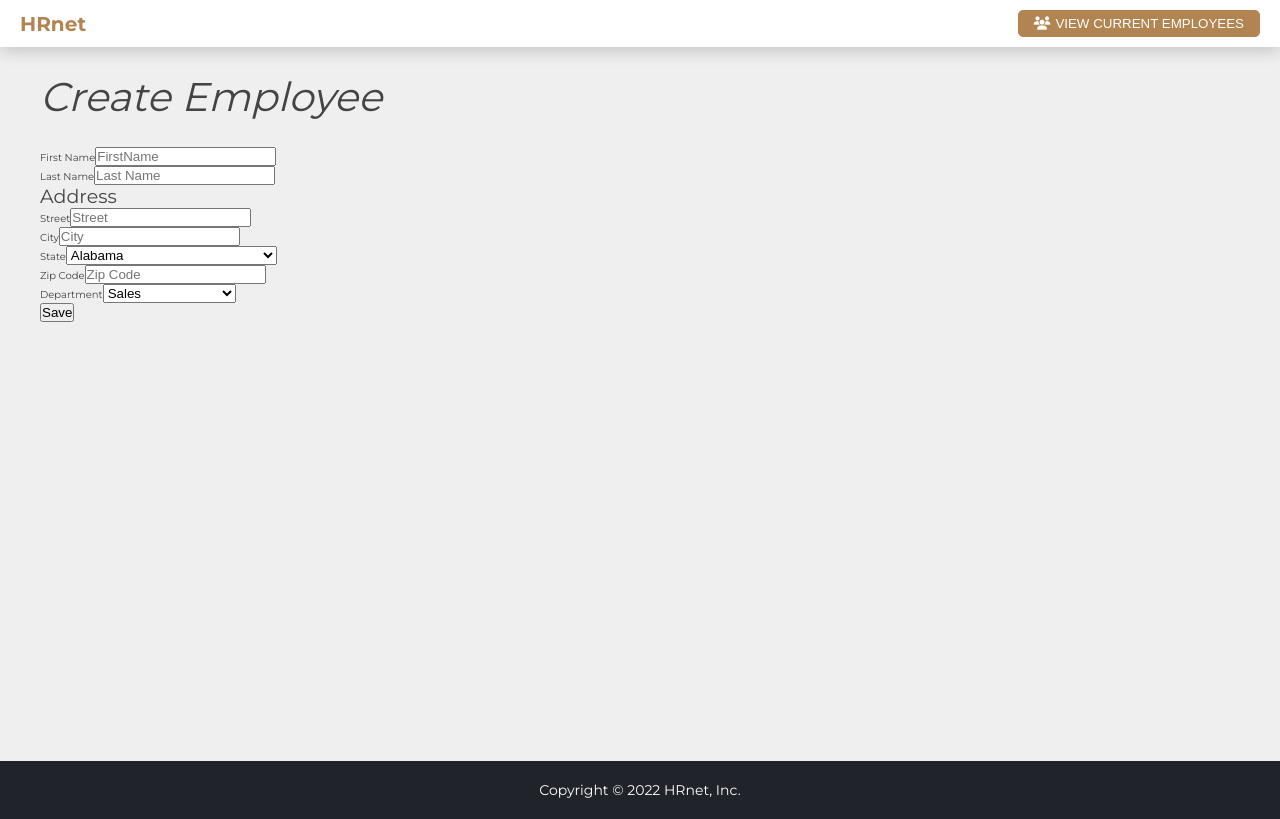
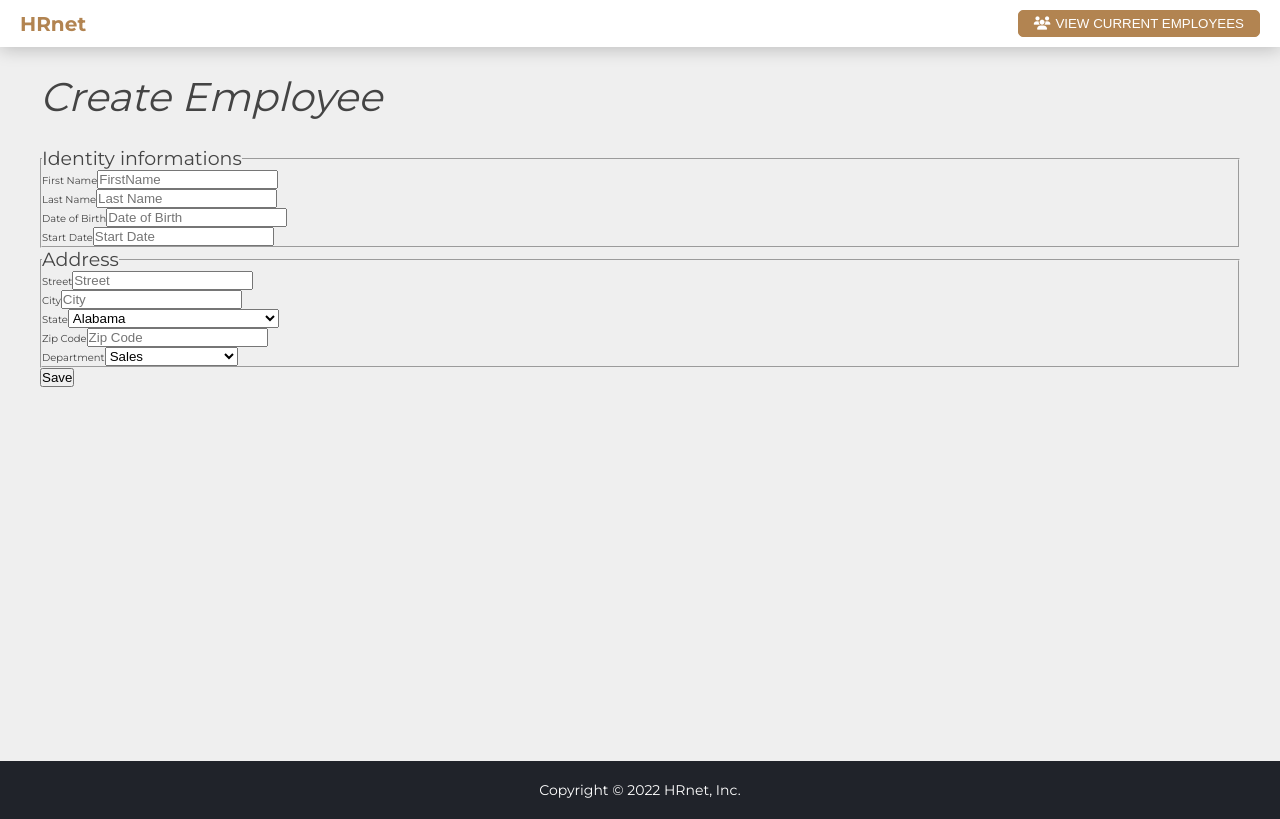
Before and after one commit to Stephan075/FolioStephan_14_10072021, a React (Create React App) app: page / in a window 1280 px wide. Built offline with nearby package versions, Linux system fonts and the light colour scheme.

Commit message:
add DatePicker & create date Birth/Start

```diff
--- a/package.json
+++ b/package.json
@@ -7,6 +7,7 @@
     "@testing-library/react": "^13.3.0",
     "@testing-library/user-event": "^13.5.0",
     "react": "^18.2.0",
+    "react-datepicker": "^4.8.0",
     "react-dom": "^18.2.0",
     "react-router-dom": "^6.3.0",
     "react-scripts": "5.0.1",
--- a/src/assets/styles/_base.scss
+++ b/src/assets/styles/_base.scss
@@ -28,3 +28,7 @@ ul {
 img {
   max-width: 100%;
 }
+
+a {
+  text-decoration: none;
+}
--- a/src/components/CreateEmployee/CreateEmployee.js
+++ b/src/components/CreateEmployee/CreateEmployee.js
@@ -1,6 +1,9 @@
 import React, { useEffect, useRef, useState } from "react";
 import FormInput from "../Form/FormInput/FormInput";
 import FormSelect from "../Form/FormSelect/FormSelect";
+import DatePicker from "react-datepicker";
+import "react-datepicker/dist/react-datepicker.css";
+import fr from "date-fns/locale/fr";
 
 const CreateEmployee = () => {
   const firstNameRef = useRef();
@@ -31,8 +34,8 @@ const CreateEmployee = () => {
   } = formData;
 
   useEffect(() => {
-    console.log(department);
-  }, [department]);
+    // console.log("dateOfBirth", dateOfBirth);
+  }, [dateOfBirth]);
 
   // focus l'input FirstName
   //   useEffect(() => {
@@ -48,10 +51,28 @@ const CreateEmployee = () => {
 
   const handleSubmit = (e) => {
     e.preventDefault();
+    resetForm();
+  };
+
+  const resetForm = () => {
+    setFormData({
+      ...formData,
+      firstName: "",
+      lastName: "",
+      dateOfBirth: "",
+      startDate: "",
+      street: "",
+      city: "",
+      state: "",
+      zipCode: "",
+      department: "",
+    });
   };
   return (
     <>
       <form onSubmit={(e) => handleSubmit(e)}>
+        <fieldset>
+          <legend className="heading-4">Identity informations</legend>
           <div className="input-wrapper">
             <label htmlFor="firstName">First Name</label>
             <FormInput
@@ -65,7 +86,7 @@ const CreateEmployee = () => {
           </div>
 
           <div className="input-wrapper">
-          <label htmlFor="firstName">Last Name</label>
+            <label htmlFor="lastName">Last Name</label>
             <FormInput
               type="text"
               name="lastName"
@@ -77,9 +98,38 @@ const CreateEmployee = () => {
           </div>
 
           <div className="input-wrapper">
-          <div className="address-infos">
-            <p className="heading-4">Address</p>
-            <div className="block">
+            <label htmlFor="dateOfBirth">Date of Birth</label>
+            <DatePicker
+              dateFormat="dd/MM/yyyy"
+              selected={dateOfBirth}
+              placeholderText="Date of Birth"
+              className="dateOfBirth"
+              value={dateOfBirth}
+              onChange={(date) => {
+                setFormData({ ...formData, dateOfBirth: date });
+              }}
+            />
+          </div>
+
+          <div className="input-wrapper">
+            <label htmlFor="startDate">Start Date</label>
+            <DatePicker
+              dateFormat="dd/MM/yyyy"
+              selected={startDate}
+              placeholderText="Start Date"
+              className="startDate"
+              value={startDate}
+              onChange={(date) => {
+                setFormData({ ...formData, startDate: date });
+              }}
+            />
+          </div>
+        </fieldset>
+
+        <fieldset>
+          <legend className="heading-4">Address</legend>
+
+          <div className="input-wrapper">
             <label htmlFor="firstName">Street</label>
             <FormInput
               type="text"
@@ -91,7 +141,7 @@ const CreateEmployee = () => {
             />
           </div>
 
-            <div className="block">
+          <div className="input-wrapper">
             <label htmlFor="firstName">City</label>
             <FormInput
               type="text"
@@ -103,7 +153,7 @@ const CreateEmployee = () => {
             />
           </div>
 
-            <div className="block">
+          <div className="input-wrapper">
             <label htmlFor="State">State</label>
             <FormSelect
               label="States"
@@ -115,7 +165,7 @@ const CreateEmployee = () => {
             />
           </div>
 
-            <div className="block">
+          <div className="input-wrapper">
             <label htmlFor="zipCode">Zip Code</label>
             <FormInput
               type="number"
@@ -125,7 +175,6 @@ const CreateEmployee = () => {
               onChange={onChange}
               value={zipCode}
             />
-            </div>
           </div>
 
           <div className="input-wrapper">
@@ -139,8 +188,7 @@ const CreateEmployee = () => {
               required={false}
             />
           </div>
-        </div>
-
+        </fieldset>
         <button className="save-button">Save</button>
       </form>
       {/* {error && <span className="error-message">{error.message}</span>} */}
--- a/src/components/Header/Header.js
+++ b/src/components/Header/Header.js
@@ -1,17 +1,17 @@
 import styles from "./Header.module.scss";
-import HRnetLogo from "../../assets/images/HRnet_Logo.jpg";
 import { Link, useLocation } from "react-router-dom";
 
 const Header = () => {
   const location = useLocation();
-  console.log(location);
   return (
     <header
       className={`${styles.header} d-flex flex-row
   align-items-center`}
     >
       <div className="flex-fill">
-        <div className={`${styles.logo}`}>HRnet</div>
+        <Link className="" to="/">
+          <div className={`${styles.logo}`}>HRnet</div>
+        </Link>
       </div>
       <ul>
         {location.pathname === "/employeeList" ? (
--- a/src/components/Header/Header.module.scss
+++ b/src/components/Header/Header.module.scss
@@ -8,4 +8,5 @@
 .logo {
   font-size: 2rem;
   font-weight: 700;
+  color: var(--primary);
 }
```
Also changed, not shown: 1 other file (tests, documents, lock files or other folders). Lines whose indentation alone changed are shown as unchanged.
